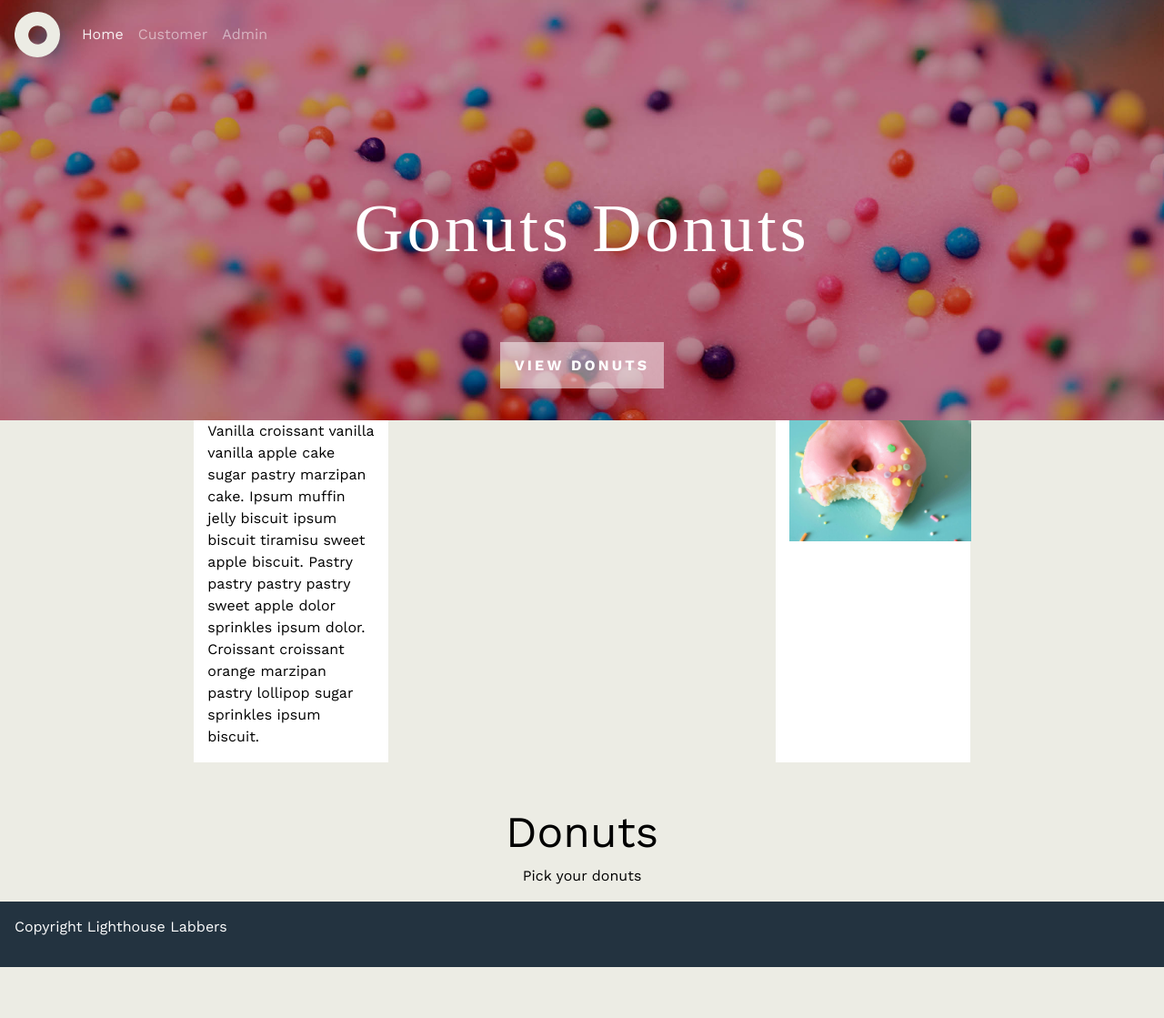
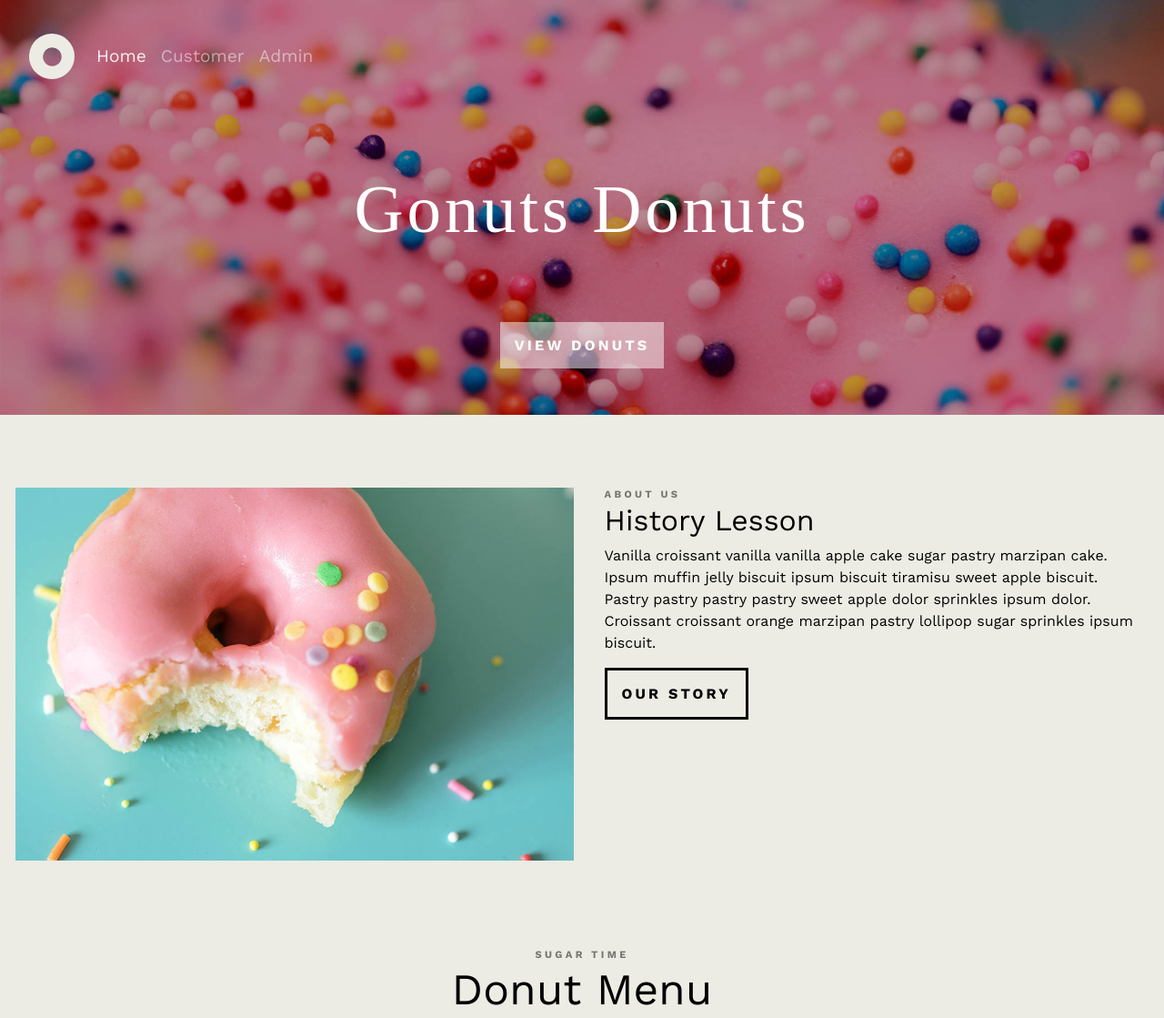
Before and after one commit to KevinZ7/RestaurantApp, a website: page public/index.html in a window 1280 px wide. Shown: the top 1119 px of the page at 91% size. Before the commit the page ends 1063 px from the top, so only its background shows below. Drawn offline with nearby package versions, Linux system fonts and the light colour scheme; files that its build step writes are made by us from their sources; no server answers; a web font is replaced by a local one.

Commit message:
styled About section and Donut Menut intro

```diff
--- a/public/index.html
+++ b/public/index.html
@@ -30,7 +30,7 @@
 <body>
     <!-- main content -->
     <main>
-
+        <!--nav-->
         <section>
             <header class="hero-banner">
                 <nav class="navbar navbar-expand-lg navbar-light">
@@ -54,22 +54,33 @@
             </header>
         </section>
         <!--About Section-->
-        <section id="about">
-            <article class="col-2">
-                <p>Vanilla croissant vanilla vanilla apple cake sugar pastry marzipan cake. Ipsum muffin jelly biscuit
-                    ipsum biscuit tiramisu sweet apple biscuit. Pastry pastry pastry pastry sweet apple dolor sprinkles
-                    ipsum dolor. Croissant croissant orange marzipan pastry lollipop sugar sprinkles ipsum biscuit.
-                </p>
+        <section class="about">
+            <article class="about__imgContainer">
+                <article>
+                    <img class="about__img" src="images/about_img_2.jpg" alt="Donut with a bite taken out of it">
+                </article>
             </article>
-            <article class="col-2">
-                <img class="col-2-img" src="images/about_img_2.jpg" alt="Donut with a bite taken out of it">
+            <article class="about__textContainer">
+                <article class="about__textContent">
+                    <p class="highlight">about us</p>
+                    <h2>History Lesson</h2>
+                    <p class="about__body">Vanilla croissant vanilla vanilla apple cake sugar pastry marzipan cake. Ipsum muffin jelly
+                        biscuit ipsum biscuit tiramisu sweet apple biscuit. Pastry pastry pastry pastry sweet apple
+                        dolor
+                        sprinkles ipsum dolor. Croissant croissant orange marzipan pastry lollipop sugar sprinkles
+                        ipsum biscuit.
+                    </p>
+                    <a href="#" class="about__btn">Our Story</a>
+
+                </article>
             </article>
         </section>
 
         <!--Donut Menu Intro-->
         <section id="donut-menu" class="section-intro">
-            <h2 class="section-intro__heading">Donuts</h2>
-            <p>Pick your donuts</p>
+                <p class="highlight">sugar time</p>
+            <h2 class="section-intro__heading">Donut Menu</h2>
+            <!-- <p>Pick your donuts</p> -->
         </section>
 
         <section class="card-layout" id="donuts"></section>
@@ -95,7 +106,8 @@
                 <div class="modal-body"></div>
                 <div class="modal-footer">
                     <button type="button" class="btn btn-default" data-dismiss="modal">Back to the donuts</button>
-                    <a href="/confirmation"><button type="button" id="submitOrder" class="btn btn-primary btn-lg btn-block">Place Order</button></a>
+                    <a href="/confirmation"><button type="button" id="submitOrder" class="btn btn-primary btn-lg btn-block">Place
+                            Order</button></a>
                 </div>
             </div>
         </div>
--- a/styles/about-section.scss
+++ b/styles/about-section.scss
@@ -1,11 +1,55 @@
 /* About Section */
 
-#about {
+.about {
     display: flex;
     flex-direction: row;
     flex-wrap: wrap;
-    justify-content: space-around;
+    justify-content: space-evenly;
+    padding: 5em 0 1em 0;
+
+
+    &__textContainer {
+        flex-basis: 48%;
+    }
+
+    &__textContent {
+        text-align: left;
+        align-items: center;
+        margin: 0 1em 0 1em;
+    }
+
+    &__imgContainer {
+        flex-basis: 48%;
+    }
+
+    &__img {
+        width: 100%;
+        align-items: center;
+    }
+
+    &__btn {
+        background-color: transparent;
+        color: #000;
+        text-transform: uppercase;
+        letter-spacing: 0.2em;
+        font-weight: 700;
+        padding: 1em;
+        text-decoration: none;
+        border-style: solid;
+        border-width: .2em;
+    }
+
+    &__body {
+        margin-bottom: 2em;
+    }
+
+
 }
+
+
+
+
+
 
 .col-2 {
     background: #ffffff;
--- a/styles/layout.scss
+++ b/styles/layout.scss
@@ -34,6 +34,16 @@ body {
   background-color: #ECECE4;
 }
 
+.highlight {
+text-transform: uppercase;
+letter-spacing: .3em;
+font-size: .7em;
+font-weight: 700;
+padding: 0;
+margin: 0;
+color: rgba(0,0,0,.5)
+}
+
 .container {
   display: flex;
 }
@@ -54,11 +64,6 @@ section {
   display: flex;
 }
 
-@media only screen and (max-width: 600px) {
-  section {
-    width: 100%;
-  }
-}
 
 main {
   display: flex;
@@ -67,10 +72,17 @@ main {
 
 .section-intro {
   text-align: center;
+  padding: 5em 0 2em 0;
+
 
   &__heading {
     text-align: center;
-    padding: 1em 0 0 0;
     font-size: 3em;
   }
 }
+
+@media only screen and (max-width: 600px) {
+  section {
+    width: 100%;
+  }
+}
--- a/styles/main.scss
+++ b/styles/main.scss
@@ -15,7 +15,7 @@
     background-position: center center;
     text-align: center;
     align-content: center;
-    padding-bottom: 3em;
+    padding-bottom: 4em;
 
     &.lg {
         background-position: center bottom;
@@ -29,7 +29,7 @@
         letter-spacing: .05em;
         text-align: center;
         color: #fff;
-        padding: 1em 0 .5em 0;
+        padding: .5em 0 .5em 0;
 
         &.cardTitle {
             font-size: 50px;
--- a/styles/nav.scss
+++ b/styles/nav.scss
@@ -6,7 +6,7 @@
 
 .navbar {
     background-color: transparent;
-
+    padding: 2em 2em 0 2em;
 }
 
 .logo {
@@ -23,7 +23,7 @@
 /* bootstrap style over-rides */
 .navbar-light .navbar-nav .nav-link {
     color: rgba(255, 255, 255, .5);
-
+    font-size: 1.2em;
 }
 
 .navbar-light .navbar-nav .nav-link:hover {
```
